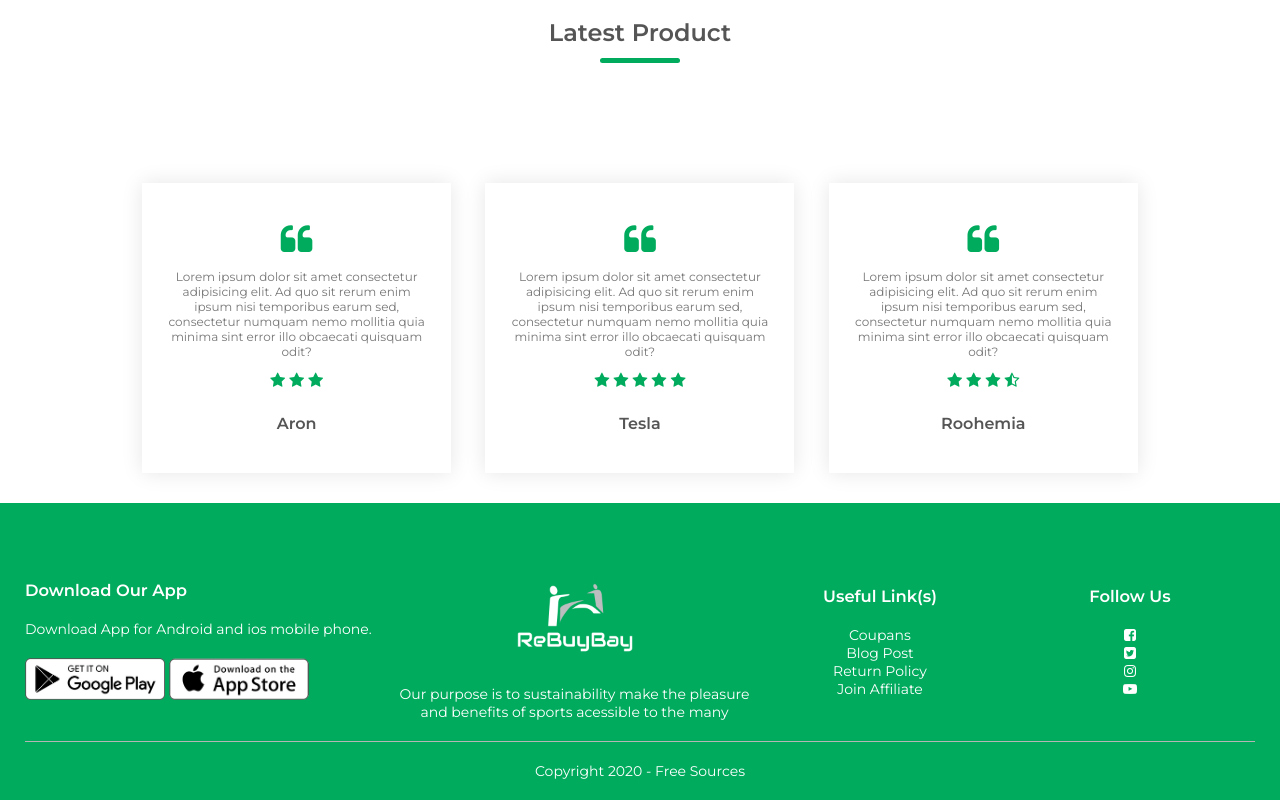
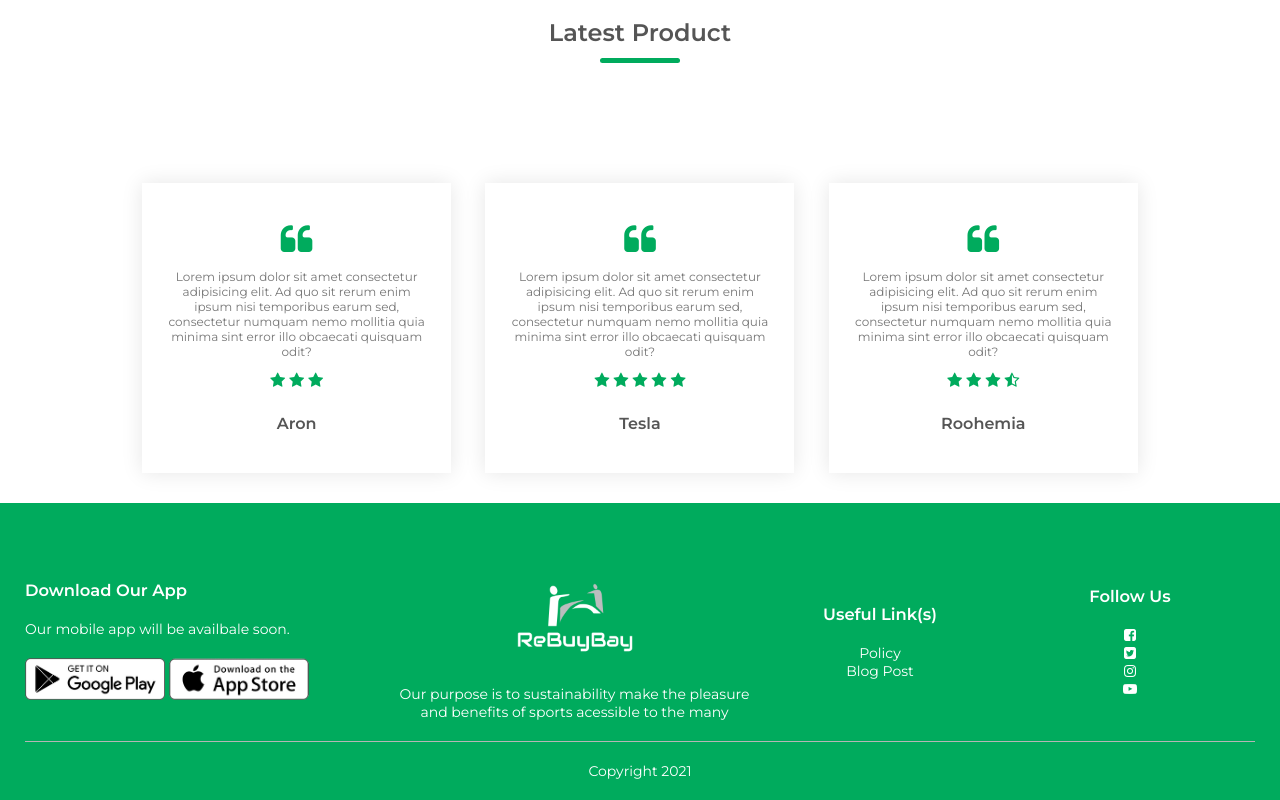
Before and after one commit to amit1721/ReBuyBay, a plain HTML site: page index.html in a window 1280 px wide. Shown: the part 1278-2078 px from the top of the page. Drawn offline with Linux system fonts and the light colour scheme; files whose address does not match are found by name.

Commit message:
Update index.html

```diff
--- a/index.html
+++ b/index.html
@@ -191,7 +191,7 @@
             <div class="row">
                 <div class="footer-col-1">
                     <h3>Download Our App</h3>
-                    <p>Download App for Android and ios mobile phone.</p>
+                    <p>Our mobile app will be availbale soon.</p>
                     <div class="app-logo">
                         <img src="images/play-store.png" alt="">
                         <img src="images/app-store.png" alt="">
@@ -204,10 +204,10 @@
                 <div class="footer-col-3">
                     <h3>Useful Link(s)</h3>
                     <ul>
-                        <li>Coupans</li>
+                        <li>Policy</li>
                         <li>Blog Post</li>
-                        <li>Return Policy</li>
-                        <li>Join Affiliate</li>
+<!--                         <li>Return Policy</li> -->
+<!--                         <li>Join Affiliate</li> -->
                     </ul>
                 </div>
                 <div class="footer-col-4">
@@ -221,7 +221,7 @@
                 </div>
             </div>
             <hr>
-            <p class="Copyright">Copyright 2020 - Free Sources</p>
+            <p class="Copyright">Copyright 2021</p>
         </div>
     </div>
     <!--x--Footer --x-->
```
